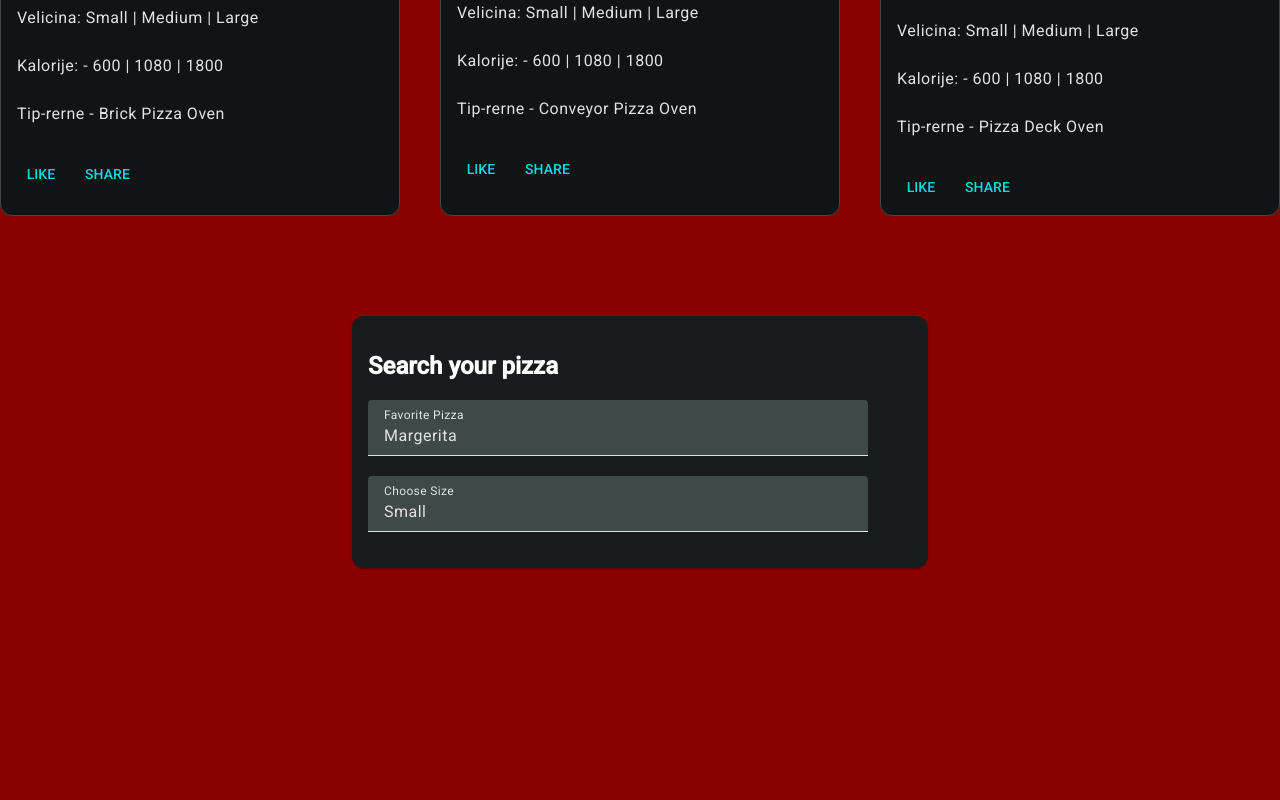
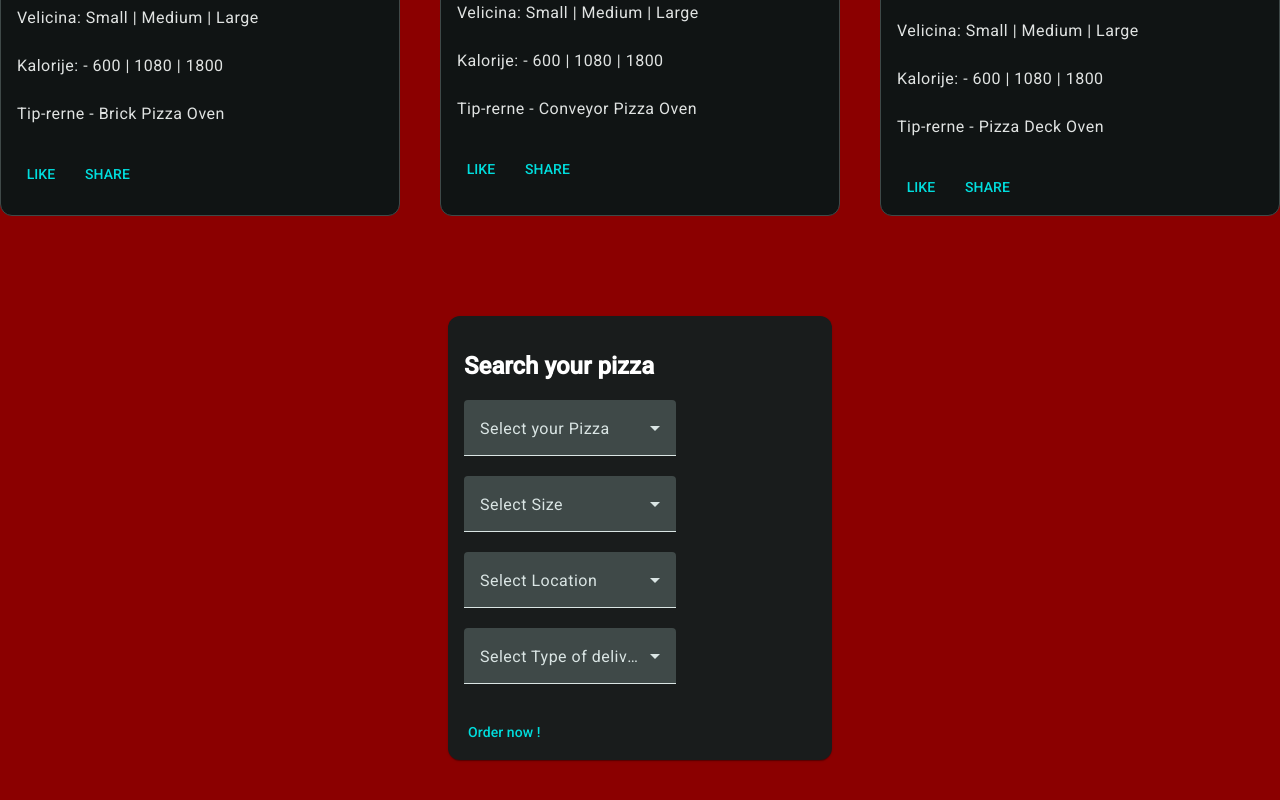
Before and after one commit to skuller7/pki-projekat-shop, an Angular app: page / in a window 1280 px wide. Shown: the part 746-1546 px from the top of the page. Built offline with nearby package versions, Linux system fonts and the light colour scheme.

Commit message:
Modified form-field, with select option

```diff
--- a/src/app/home/home.component.css
+++ b/src/app/home/home.component.css
@@ -34,7 +34,7 @@ mat-list {
   }
 
 .search-card {
-    width: 45%;
+    width: 30%;
     margin: auto;
     margin-top: 100px;
 }
--- a/src/app/home/home.component.html
+++ b/src/app/home/home.component.html
@@ -80,17 +80,50 @@
     <mat-card-content>
       <h2> Search your pizza </h2>
       <form class="search-form">
-        <mat-form-field class="example-full-width">
-          <mat-label>Favorite Pizza</mat-label>
-          <input matInput placeholder="Ex. Pizza" value="Margerita">
+
+
+        <mat-form-field>
+          <mat-label>Select your Pizza</mat-label>
+          <mat-select disableRipple>
+            <mat-option value="1"> {{pizza[0].vendor}} </mat-option>
+            <mat-option value="2"> {{pizza[1].vendor}} </mat-option>
+            <mat-option value="3"> {{pizza[2].vendor}} </mat-option>
+          </mat-select>
         </mat-form-field>
 
 
-        <mat-form-field class="example-full-width">
-          <mat-label>Choose Size </mat-label>
-          <input matInput placeholder="Size" value="Small">
+        <mat-form-field>
+          <mat-label>Select Size</mat-label>
+          <mat-select disableRipple>
+            <mat-option value="1"> {{size[0]}} </mat-option>
+            <mat-option value="2"> {{size[1]}} </mat-option>
+            <mat-option value="3"> {{size[2]}} </mat-option>
+          </mat-select>
         </mat-form-field>
+
+
+        <mat-form-field>
+          <mat-label>Select Location</mat-label>
+          <mat-select disableRipple>
+            <mat-option value="1"> {{location[0]}} </mat-option>
+            <mat-option value="2"> {{location[1]}} </mat-option>
+          </mat-select>
+        </mat-form-field>
+
+
+        <mat-form-field>
+          <mat-label>Select Type of delivery</mat-label>
+          <mat-select disableRipple>
+            <mat-option value="1"> {{delivery[0]}} </mat-option>
+            <mat-option value="2"> {{delivery[1]}} </mat-option>
+          </mat-select>
+        </mat-form-field>
+
+
       </form>
     </mat-card-content>
+    <mat-card-actions>
+      <button mat-button> Order now ! </button>
+    </mat-card-actions>
   </mat-card>
 </div>
--- a/src/app/home/home.component.ts
+++ b/src/app/home/home.component.ts
@@ -5,6 +5,8 @@ import {MatListModule} from '@angular/material/list';
 import {MatFormFieldModule} from '@angular/material/form-field';
 import { JsonPipe } from '@angular/common';
 import {MatInputModule} from '@angular/material/input';
+import { MatCardActions } from '@angular/material/card';
+import {MatSelectModule} from '@angular/material/select';
 
 
 
@@ -13,25 +15,36 @@ import {MatInputModule} from '@angular/material/input';
 @Component({
   selector: 'app-home',
   standalone: true,
-  imports: [MatCardModule, MatButtonModule, MatListModule, MatFormFieldModule, JsonPipe, MatInputModule],
+  imports: [MatCardModule, MatButtonModule, MatListModule, MatFormFieldModule, JsonPipe, MatInputModule, MatCardActions, MatSelectModule],
   templateUrl: './home.component.html',
   styleUrl: './home.component.css'
 })
 export class HomeComponent {
   typesOfPizzaOvens = typesOfPizzaOvens
   public typesPizza: string [] = ['Margharita', 'Pepperoni', 'Funghi']
-  public auto = [
+  public pizza = [
     {
       id: 1,
-      model: 'Fiat Panda',
+      model: 'Pizza Margharita',
       vendor : this.typesPizza[0],
     },
     {
       id: 2,
-      model: 'BMW Colos 3',
+      model: 'Pizza Pepperoni',
       vendor : this.typesPizza[1],
     },
+    {
+      id: 3,
+      model: 'Pizza Funghi',
+      vendor : this.typesPizza[2],
+    },
   ]
+
+  public size: string [] = ['Small', 'Medium', 'Large']
+
+  public location: string [] = ['Kungsgatan 1, 111 43', 'Långholmsgatan 34, 117 33']
+
+  public delivery: string [] = ['Deliver Online', 'Pick up the food']
 
 }
 
```
